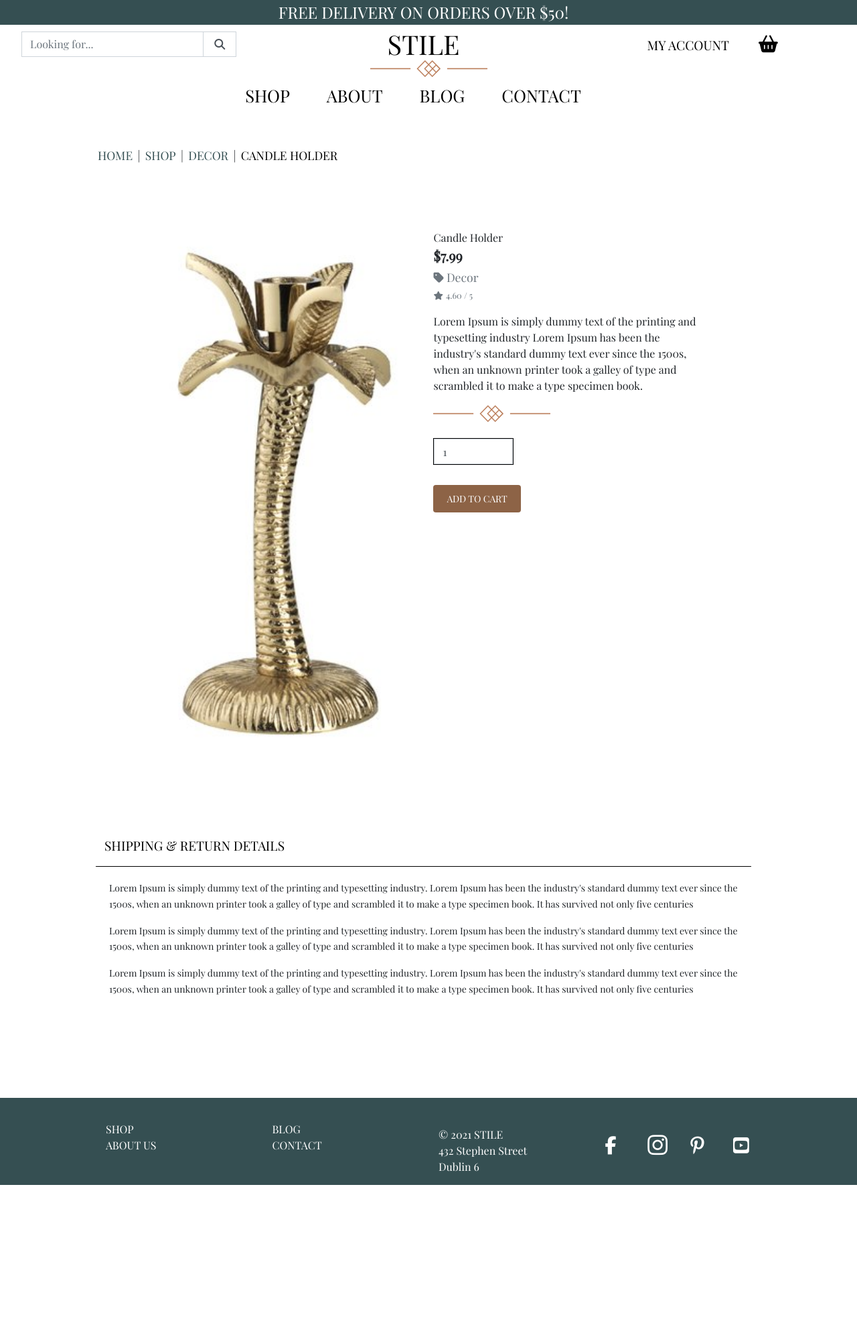
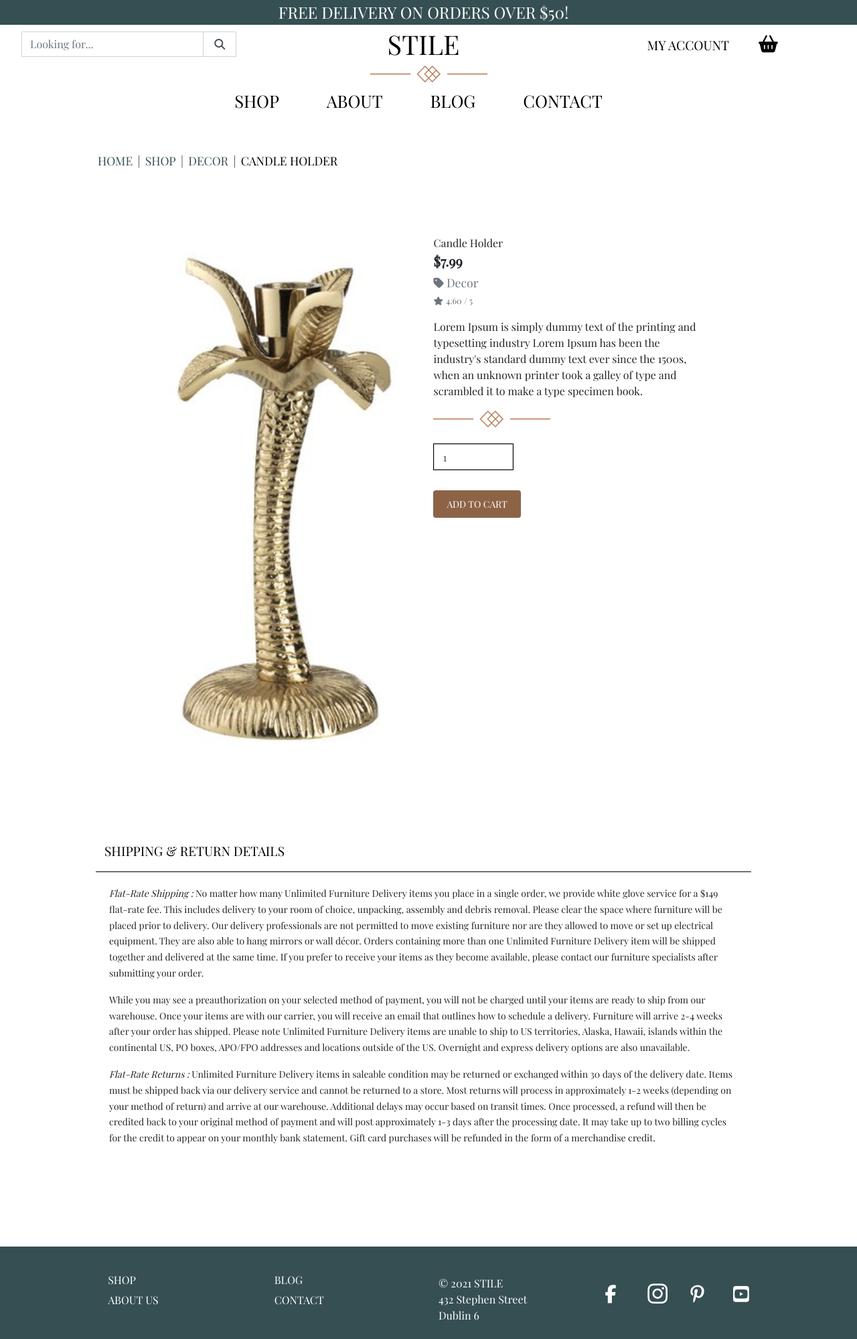
Before and after one commit to sophieboyle1/stile-ms4, a Django app: page /products/1/ in a window 1280 px wide, after a click on "SHIPPING & RETURN DETAILS". Shown: the whole page at 67% size. Before the commit the page ends 1769 px from the top, so only its background shows below. Run offline with Django 3.2, Linux system fonts and the light colour scheme; data comes from the database, SQL or seed files in the repository; some libraries are stand-ins or nearby versions; some web fonts are replaced.

Commit message:
update dummy text on shipping & returns

```diff
--- a/products/templates/products/product_detail.html
+++ b/products/templates/products/product_detail.html
@@ -107,31 +107,43 @@
                     <div id="collapseTwo" class="collapse" aria-labelledby="headingTwo" data-parent="#accordion">
                         <div class="card-body">
                             <p class="accordion-card-paragraph">
-                                Lorem Ipsum is simply dummy text of the printing and typesetting industry. Lorem
-                                Ipsum
-                                has been the industry's standard dummy text ever since the 1500s, when an
-                                unknown
-                                printer took a galley of type and scrambled it to make a type specimen book. It
-                                has
-                                survived not only five centuries
+                                <i>Flat-Rate Shipping :</i>
+                                No matter how many Unlimited Furniture Delivery items you place in a single order, we
+                                provide white glove service for a $149 flat-rate fee. This includes delivery to your
+                                room of choice, unpacking, assembly and debris removal.
+
+                                Please clear the space where furniture will be placed prior to delivery. Our
+                                delivery professionals are not permitted to move existing furniture nor are they allowed
+                                to move or set up electrical equipment. They are also able to hang mirrors or wall
+                                décor.
+
+                                Orders containing more than one Unlimited Furniture Delivery item will be shipped
+                                together and delivered at the same time. If you prefer to receive your items as they
+                                become available, please contact our furniture specialists after submitting your order.
                             </p>
                             <p class="accordion-card-paragraph">
-                                Lorem Ipsum is simply dummy text of the printing and typesetting industry. Lorem
-                                Ipsum
-                                has been the industry's standard dummy text ever since the 1500s, when an
-                                unknown
-                                printer took a galley of type and scrambled it to make a type specimen book. It
-                                has
-                                survived not only five centuries
+                                While you may see a preauthorization on your selected method of payment, you will not be
+                                charged until your items are ready to ship from our warehouse. Once your items are with
+                                our carrier, you will receive an email that outlines how to schedule a delivery.
+                                Furniture will arrive 2-4 weeks after your order has shipped.
+
+                                Please note Unlimited Furniture Delivery items are unable to ship to US territories,
+                                Alaska, Hawaii, islands within the continental US, PO boxes, APO/FPO addresses and
+                                locations outside of the US. Overnight and express delivery options are also
+                                unavailable.
                             </p>
                             <p class="accordion-card-paragraph">
-                                Lorem Ipsum is simply dummy text of the printing and typesetting industry. Lorem
-                                Ipsum
-                                has been the industry's standard dummy text ever since the 1500s, when an
-                                unknown
-                                printer took a galley of type and scrambled it to make a type specimen book. It
-                                has
-                                survived not only five centuries
+                                <i>Flat-Rate Returns :</i>
+                                Unlimited Furniture Delivery items in saleable condition may be returned or exchanged
+                                within 30 days of the delivery date. Items must be shipped back via our delivery service
+                                and cannot be returned to a store. Most returns will process in approximately 1-2 weeks
+                                (depending on your method of return) and arrive at our warehouse. Additional delays may
+                                occur based on transit times.
+
+                                Once processed, a refund will then be credited back to your original method of payment
+                                and will post approximately 1-3 days after the processing date. It may take up to two
+                                billing cycles for the credit to appear on your monthly bank statement. Gift card
+                                purchases will be refunded in the form of a merchandise credit.
                             </p>
                         </div>
                     </div>
--- a/static/css/base.css
+++ b/static/css/base.css
@@ -288,6 +288,7 @@ footer {
     text-transform: uppercase;
     display: block;
     color: var(--color-white);
+    padding: .2rem;
 }
 
 .footer-link:hover {
@@ -1012,9 +1013,9 @@ select option[value=""] {
 }
 
 
-@media (max-width: 767px){
+@media (min-width: 767px){
 .nav-center {
-    padding-top: 1rem;
+    padding-top: .5rem;
 }
 .header-content {
     margin-top: 40%;
```
